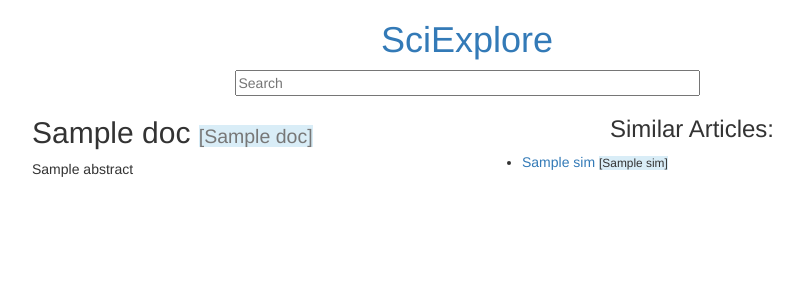
After one commit to sepehr125/arxiv-doc2vec-recommender, a Flask app: template templates/doc.html in a window 1280 px wide. The commit adds this page. Shown: the top 300 px of the page, without its empty margins (173-976 px from the left). Run offline with Flask 2, Linux system fonts and the light colour scheme; the template is opened without the code that fills it: most values are stand-ins (such as "Sample title", 1, 10 or a date in 2020); parts of the project's set-up code (start-up, migrations or seed data) failed here and were passed over; some libraries are stand-ins or nearby versions.

Commit message:
basic doc browsing

```diff
--- a/app.py
+++ b/app.py
@@ -1,4 +1,4 @@
-from collections import namedtuple, defaultdict, OrderedDict
+from collections import namedtuple
 import psycopg2
 from flask import Flask
 from flask import render_template
@@ -28,18 +28,38 @@ def get_subjects():
 
     # return OrderedDict(sorted(d.items()))
 
+def get_articles(indices):
+    with conn.cursor() as cur:
+        if type(indices) == list:
+            query = cur.mogrify("SELECT * FROM articles WHERE index IN %s", (tuple(indices),))
+            cur.execute(query)
+            col_names = [col.name for col in cur.description]
+            Article = namedtuple("Article", col_names)
+            articles = [Article(*row) for row in cur.fetchall()]
+            return articles
 
 @app.route('/subjects')
 def browse_subjects():
     return render_template("browse.html", subjects=get_subjects())
 
+@app.route('/doc/<doc_id>')
+def find_similars(doc_id):
+    doc = get_articles(list(doc_id)).pop()
+    sims = model.docvecs.most_similar(int(doc_id))
+    sim_indices = [int(index) for index, similarity in sims]
+    sim_articles = get_articles(sim_indices)
+    return render_template("doc.html", doc=doc, sims=sim_articles)
+
+
 @app.route('/')
 def home():
 
-    # like = request.args.get('like', '')
-    # unlike = request.args.get('unlike', '')
-    # return like.split(',')
-    return render_template("main.html", subjects=get_subjects())
+    # like = request.args.get('like', '').split(',')
+    # unlike = request.args.get('unlike', '').split(',')
+    # in_subject = request.args.get('in', '').split(',')
+    # not_in_subject = request.args.get('not_in', '').split(',')
+
+    return render_template("main.html")
 
 if __name__ == '__main__':
 
@@ -56,5 +76,4 @@ if __name__ == '__main__':
 
     # run app in db connection context
     with psycopg2.connect(dbname='arxiv') as conn:
-        with conn.cursor() as cur:
-            app.run(debug=True)
+        app.run(debug=True)
--- /dev/null
+++ b/templates/doc.html
@@ -0,0 +1,27 @@
+{% extends "layout.html" %}
+
+{% block main %}
+
+<div class="col-md-6 doc">
+	<h2>{{doc.title}} <small class="bg-info">[{{doc.subject}}]</small></h2>
+	<p>{{doc.abstract}}</p>
+</div>
+
+<div class="col-md-6">
+	<h3 class="text-center">Similar Articles:</h3>
+	<ul class="similars">
+	{% for sim in sims %}
+		<li>
+			<a href="/doc/{{ sim.index }}">
+			{{ sim.title }}</a>
+			<small class="bg-info">[{{sim.subject}}]</small>
+			</a>
+		</li>
+	{% endfor %}
+	</ul>
+</div>
+{% endblock %}
+
+
+{% block scripts %}
+{% endblock %}
--- a/templates/layout.html
+++ b/templates/layout.html
@@ -4,7 +4,7 @@
     <meta charset="utf-8">
     <meta http-equiv="X-UA-Compatible" content="IE=edge">
     <meta name="viewport" content="width=device-width, initial-scale=1">
-    <title>{% block title %}Arxiv Explorer{% endblock %}</title>
+    <title>{% block title %}SciExplorer{% endblock %}</title>
     <link href="{{ url_for('static', filename='bootstrap/css/bootstrap.min.css') }}" rel="stylesheet">
     <!-- HTML5 shim and Respond.js for IE8 support of HTML5 elements and media queries -->
     <!-- WARNING: Respond.js doesn't work if you view the page via file:// -->
@@ -18,14 +18,21 @@
         margin-left: auto;
         max-width: 960px;
       }
+      .center {
+        display: block;
+        margin: 0 auto;
+      }
+      input.search {
+        width: 50%;
+      }
     </style>
   </head>
   <body>
     <div class="container-fluid">
       <header>
         <h1 class="text-center"><a href="#">SciExplore</a></h1>
-          <form class="center" method="POST" action="search">
-            <input type="text" placeholder="Search" />
+          <form method="POST" action="search">
+            <input type="text" class="center search" placeholder="Search" />
           </form>
         {% block after_header %}{% endblock %}
       </header>
@@ -40,6 +47,7 @@
         <!-- Include all compiled plugins (below), or include individual files as needed -->
         <script src="{{ url_for('static', filename='bootstrap/js/bootstrap.min.js') }}"></script>
         <script src="{{ url_for('static', filename='bootstrap/js/bootstrap3-typeahead.min.js') }}"></script>
+        {% block scripts %}{% endblock %}
       </footer>
     </div>
   </body>
```
Also changed, not shown: templates/main.html (+21 -18 lines).
